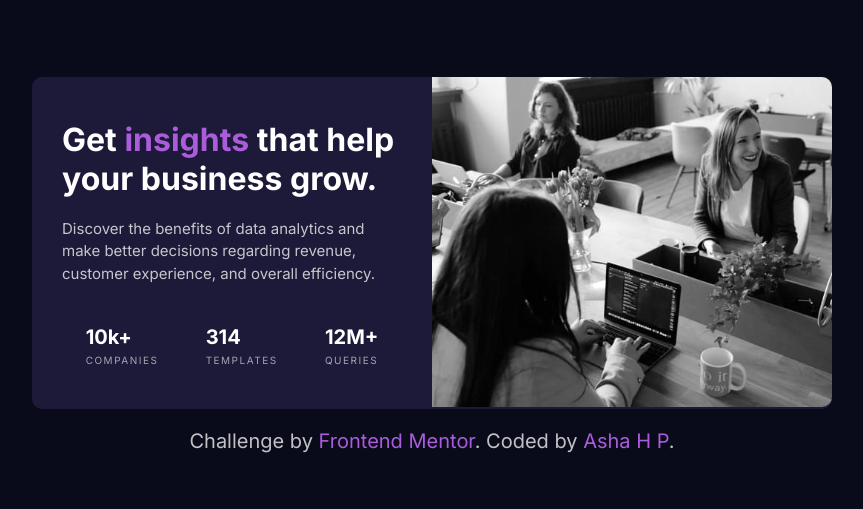
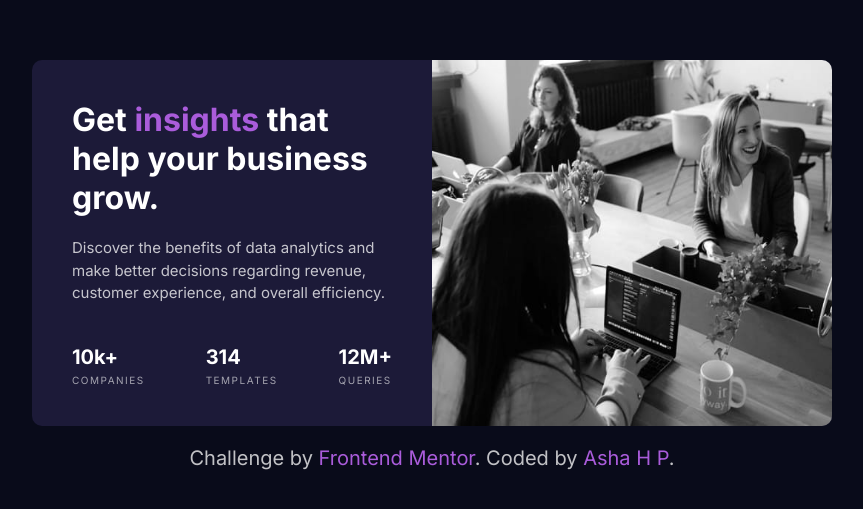
Before and after one commit to asha-16/Stats-preview-card-component, a plain HTML site: page index.html in a window 1280 px wide. Shown: the part 135-644 px from the top of the page, without its empty margins (208-1071 px from the left). Drawn offline with Linux system fonts and the light colour scheme.

Commit message:
completed  challenge

```diff
--- a/styles.css
+++ b/styles.css
@@ -68,11 +68,13 @@ body{
     justify-content: center;
     align-items: flex-start;
     text-align: left;
-    padding: 3rem;
+    padding: 4rem;
 }
+
 
 img {
     width: 100%;
+    height: 100%;
     border-top-right-radius: 1rem;
     border-bottom-right-radius: 1rem;
 }
@@ -99,7 +101,7 @@ img {
 
 .stats-container {
     display: flex;
-    justify-content: space-around;
+    justify-content: space-between;
     align-items: flex-start;
     width: 100%;
     color: var(--heading);
@@ -122,7 +124,6 @@ img {
     letter-spacing: var(--letter-spacing-tight);
 }
 
-
 .attribution{
     color: var(--main-paragraph);
     font-size: var(--font-size-md);
```
Also changed, not shown: screenshot.png (added), 2 other files.
